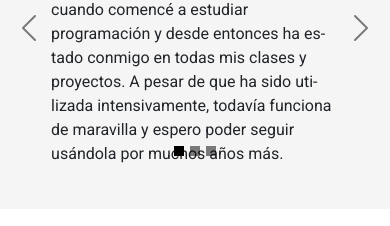
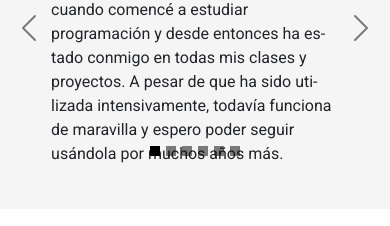
Before and after one commit to dlab-team/celulatd-1, a React (Create React App) app: page / in a window 390 px wide. Shown: the part 2160-2386 px from the top of the page. Built offline with nearby package versions, Linux system fonts and the light colour scheme; no server answers.

Commit message:
Style:Se agrega responsividad a carrusel de historias ,resolucion desk muestra 3 historias y en mobile 1

```diff
--- a/src/components/landing/body/CarruselStories.js
+++ b/src/components/landing/body/CarruselStories.js
@@ -1,19 +1,23 @@
-import React, { Component } from 'react';
+import React from 'react';
 import HistoriaUsuarios from '../../../utils/HistoriasUsuarios';
 import { Container,  Carousel } from 'react-bootstrap';
+import { useMediaQuery } from 'react-responsive';
 
 import '../../../scss/components/landing/body/_carrusel1.scss';
 
-class CarruselStories extends Component {
-  render() {
-    const { items } = this.props; // obtener los datos como propiedades del componente
+function CarruselStories() {
+  const isDesktopOrLaptop = useMediaQuery({
+    query: '(min-device-width: 1224px)'
+  });
+
+  const itemsToShow = isDesktopOrLaptop ? 3 : 1;
+
   return (
     <Container className="justify-content-center carousel1">
-
       <Carousel interval={null} indicators={true} >
         {HistoriaUsuarios.reduce((groups, usuario, index) => {
-              if (index < 3 ) {
-                groups.push(HistoriaUsuarios.slice(index, index + 1));
+          if (index % itemsToShow === 0) {
+            groups.push(HistoriaUsuarios.slice(index, index + itemsToShow));
           }
           return groups;
         }, []).map((group, index) => (
@@ -30,11 +34,8 @@ class CarruselStories extends Component {
           </Carousel.Item>
         ))}
       </Carousel>
-
     </Container>
-
   );
 }
-}
 
-export default CarruselStories
+export default CarruselStories;
```
Lines whose indentation alone changed are shown as unchanged.
